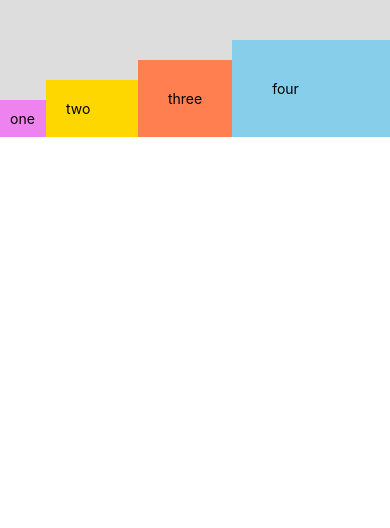
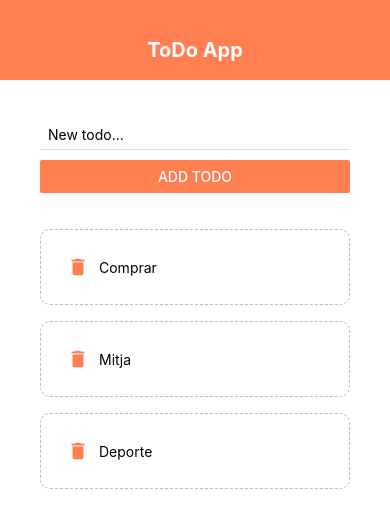
Before and after one commit to doyo91/react-native-tutorial-ninja, a React Native app: screen / in a window 390 px wide. Shown: the top 528 px of the page. Built offline with nearby package versions, Linux system fonts and the light colour scheme.

Commit message:
flexbox elements

```diff
--- a/App.js
+++ b/App.js
@@ -9,7 +9,6 @@
 } from "react-native";
 import { AddTodo } from "./components/addTodo";
 import { Header } from "./components/header";
-import { Sandbox } from "./components/sandbox";
 import { TodoItem } from "./components/todoItem";
 
 export default function App() {
@@ -38,27 +37,26 @@
   };
 
   return (
-    <Sandbox />
-    // <TouchableWithoutFeedback
-    //   onPress={() => {
-    //     Keyboard.dismiss();
-    //   }}
-    // >
-    //   <View style={styles.container}>
-    //     <Header />
-    //     <View style={styles.content}>
-    //       <AddTodo submitHandler={submitHandler} />
-    //       <View style={styles.list}>
-    //         <FlatList
-    //           data={todos}
-    //           renderItem={({ item }) => (
-    //             <TodoItem item={item} pressHandler={pressHandler} />
-    //           )}
-    //         />
-    //       </View>
-    //     </View>
-    //   </View>
-    // </TouchableWithoutFeedback>
+    <TouchableWithoutFeedback
+      onPress={() => {
+        Keyboard.dismiss();
+      }}
+    >
+      <View style={styles.container}>
+        <Header />
+        <View style={styles.content}>
+          <AddTodo submitHandler={submitHandler} />
+          <View style={styles.list}>
+            <FlatList
+              data={todos}
+              renderItem={({ item }) => (
+                <TodoItem item={item} pressHandler={pressHandler} />
+              )}
+            />
+          </View>
+        </View>
+      </View>
+    </TouchableWithoutFeedback>
   );
 }
 
@@ -68,9 +66,11 @@
     backgroundColor: "#fff",
   },
   content: {
+    flex: 1,
     padding: 40,
   },
   list: {
+    flex: 1,
     marginTop: 20,
   },
 });
```
